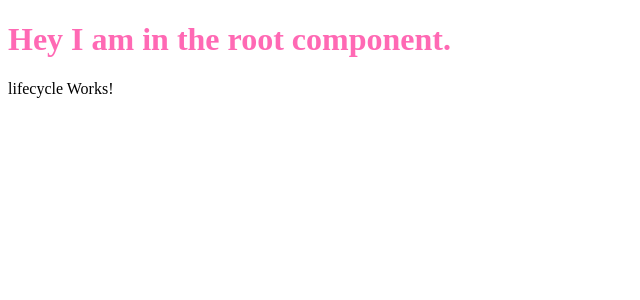
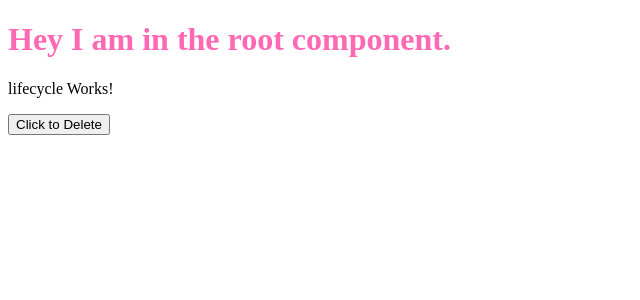
Before and after one commit to goku321/angular2-projects, an Angular app: page / in a window 1280 px wide. Shown: the top 300 px of the page, without its empty margins (0-640 px from the left). Built offline with nearby package versions, Linux system fonts and the light colour scheme.

Commit message:
ngOnDestroy implemented

```diff
--- a/src/app/app.component.html
+++ b/src/app/app.component.html
@@ -1,4 +1,5 @@
 <h1>
   Hey I am in the root component.
 </h1>
-<demo-lifecycle></demo-lifecycle>
+<demo-lifecycle *ngIf="!delete"></demo-lifecycle>
+<button (click)="delete=true">Click to Delete</button>
--- a/src/app/app.component.ts
+++ b/src/app/app.component.ts
@@ -7,6 +7,7 @@ import { Component } from '@angular/core';
 })
 export class AppComponent {
   title = 'app works!';
+  delete = false;
 
   onClicked(value: string): void {
     alert(value);
```
